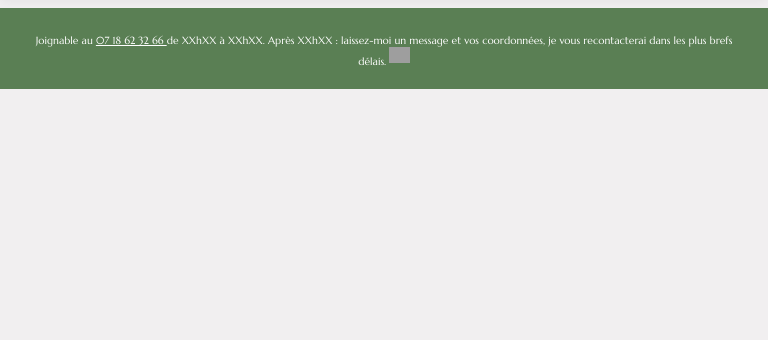
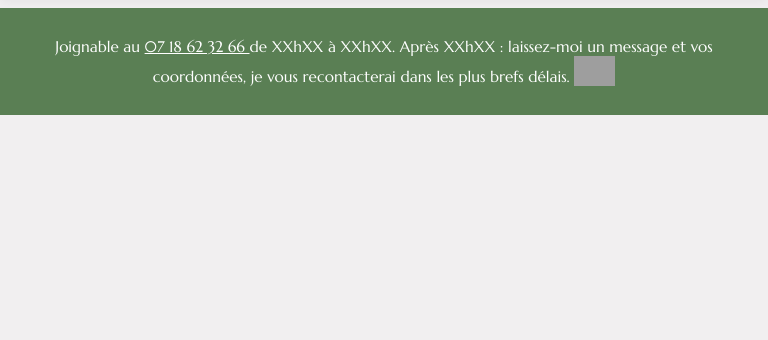
Before and after one commit to thedevethan/Agapao-Funeral-Planer-website-, a PHP site: page /php/contact.php in a window 768 px wide. Shown: the part 85-425 px from the top of the page. Before the commit the page ends 174 px from the top, so only its background shows below. Run offline with PHP 8.4, Linux system fonts and the light colour scheme; grey boxes are pictures that could not be loaded.

Commit message:
1rt phrase contact page version tablette ok

```diff
--- a/style.css
+++ b/style.css
@@ -192,6 +192,19 @@ body {
     color: #5A7F54;
     font-size: 2vw;
   }
+  /* Style de la navbar*/
+  /* Style de joignable de la page contact*/
+  .fcontact {
+    font-size: 2vw;
+  }
+  .fcontact .joignable {
+    padding-top: 1.7vh;
+  }
+  .fcontact .phone-join {
+    height: 4vw;
+    padding-bottom: 1.7vh;
+  }
+  /* Style de joignable de la page contact*/
 }
 
 /*# sourceMappingURL=style.css.map */
```
